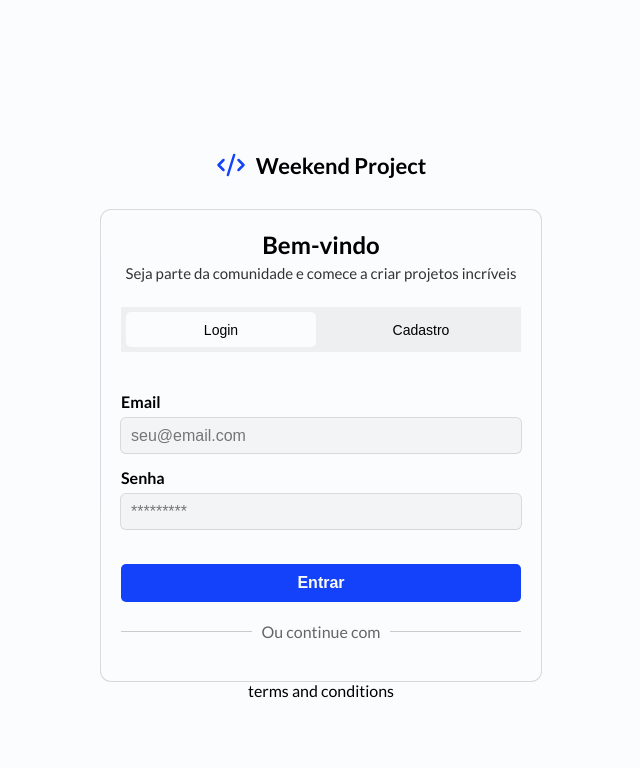
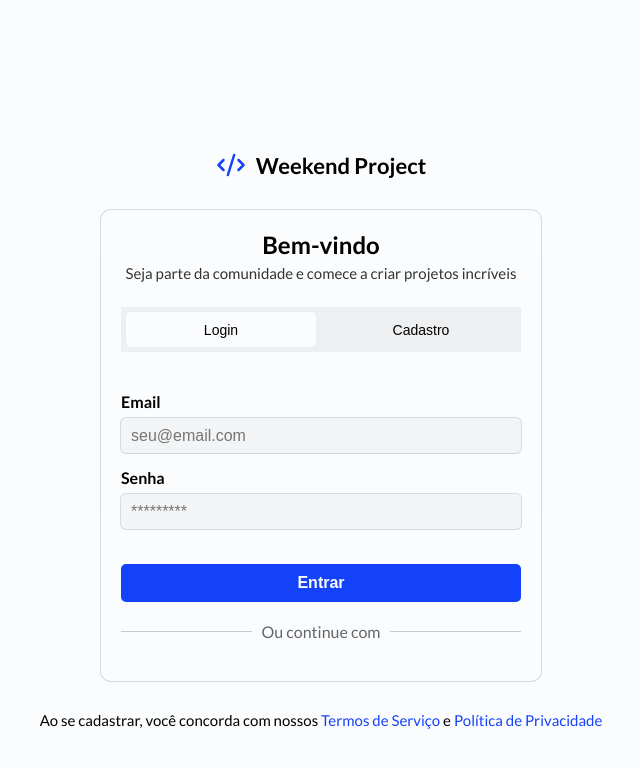
Before and after one commit to luketeeeeee/wknd-projects-front, a React (Vite) app: page /auth in a window 1280 px wide. Shown: the top 768 px of the page, without its empty margins (319-959 px from the left). Built offline with nearby package versions, Linux system fonts and the light colour scheme.

Commit message:
terms and policy text

```diff
--- a/src/pages/Auth/AuthPage.module.css
+++ b/src/pages/Auth/AuthPage.module.css
@@ -121,3 +121,15 @@
   display: flex;
   justify-content: center;
 }
+
+.termsAndPolicy {
+  width: 650px;
+  margin-top: 30px;
+  text-align: center;
+  font-size: 15px;
+}
+
+.termsAndPolicyLink {
+  text-decoration: none;
+  color: var(--primary);
+}
--- a/src/pages/Auth/AuthPage.tsx
+++ b/src/pages/Auth/AuthPage.tsx
@@ -5,6 +5,7 @@ import { GoogleLoginButton } from "../../components/GoogleLoginButton";
 import { Login } from "../../components/Login";
 import { Register } from "../../components/Register";
 import styles from "./AuthPage.module.css";
+import { Link } from "react-router";
 
 export default function AuthPage() {
   const [authModeSelector, setAuthModeSelector] = useState("login");
@@ -53,7 +54,19 @@ export default function AuthPage() {
         </div>
       </div>
 
-      <p>terms and conditions</p>
+      <p className={styles.termsAndPolicy}>
+        Ao se cadastrar, você concorda com nossos{" "}
+        <Link to="/termos-de-servico" className={styles.termsAndPolicyLink}>
+          Termos de Serviço
+        </Link>{" "}
+        e{" "}
+        <Link
+          to="/politica-de-privacidade"
+          className={styles.termsAndPolicyLink}
+        >
+          Política de Privacidade
+        </Link>
+      </p>
     </div>
   );
 }
```
Also changed, not shown: 1 other file (tests, documents, lock files or other folders).
